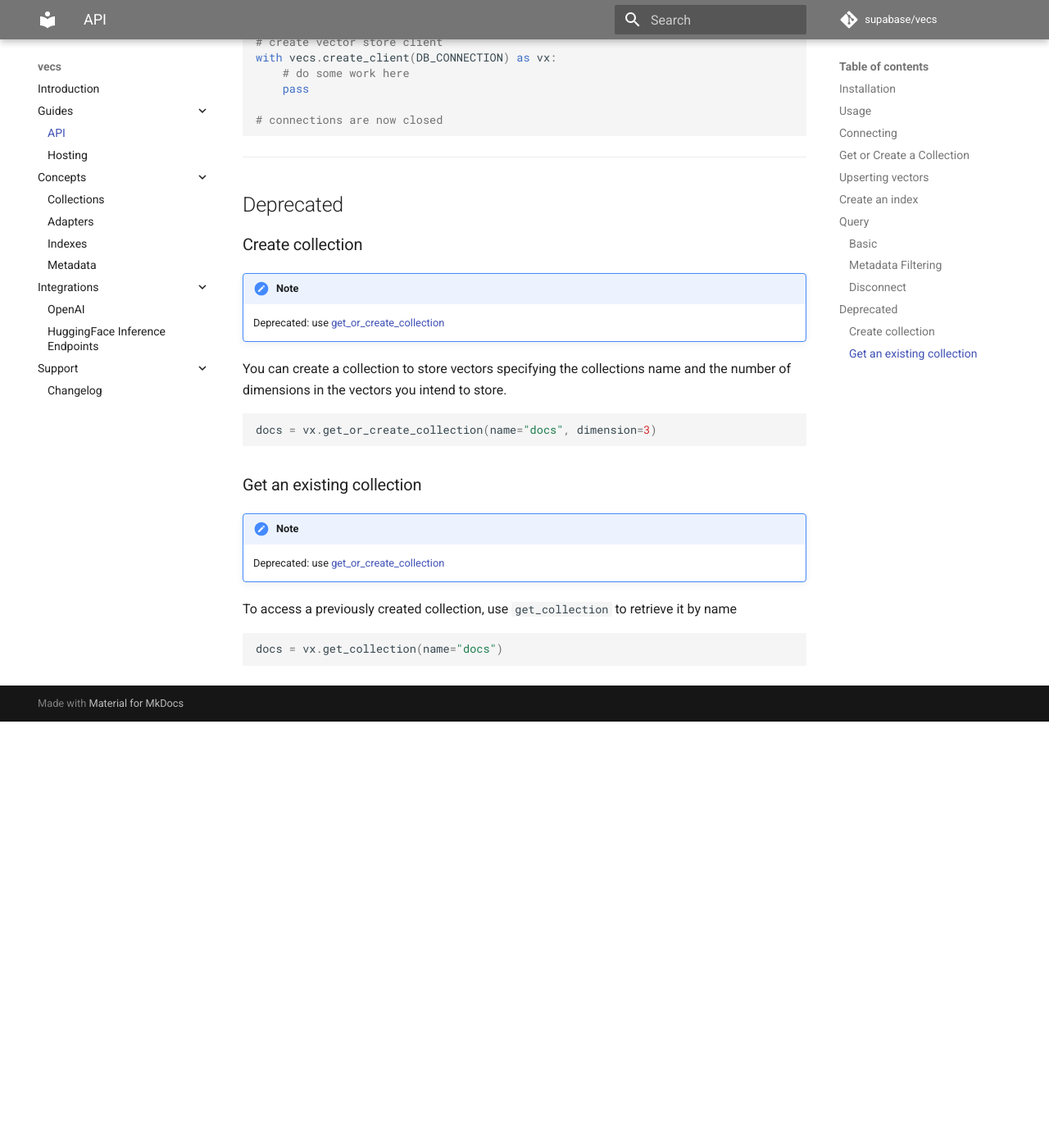
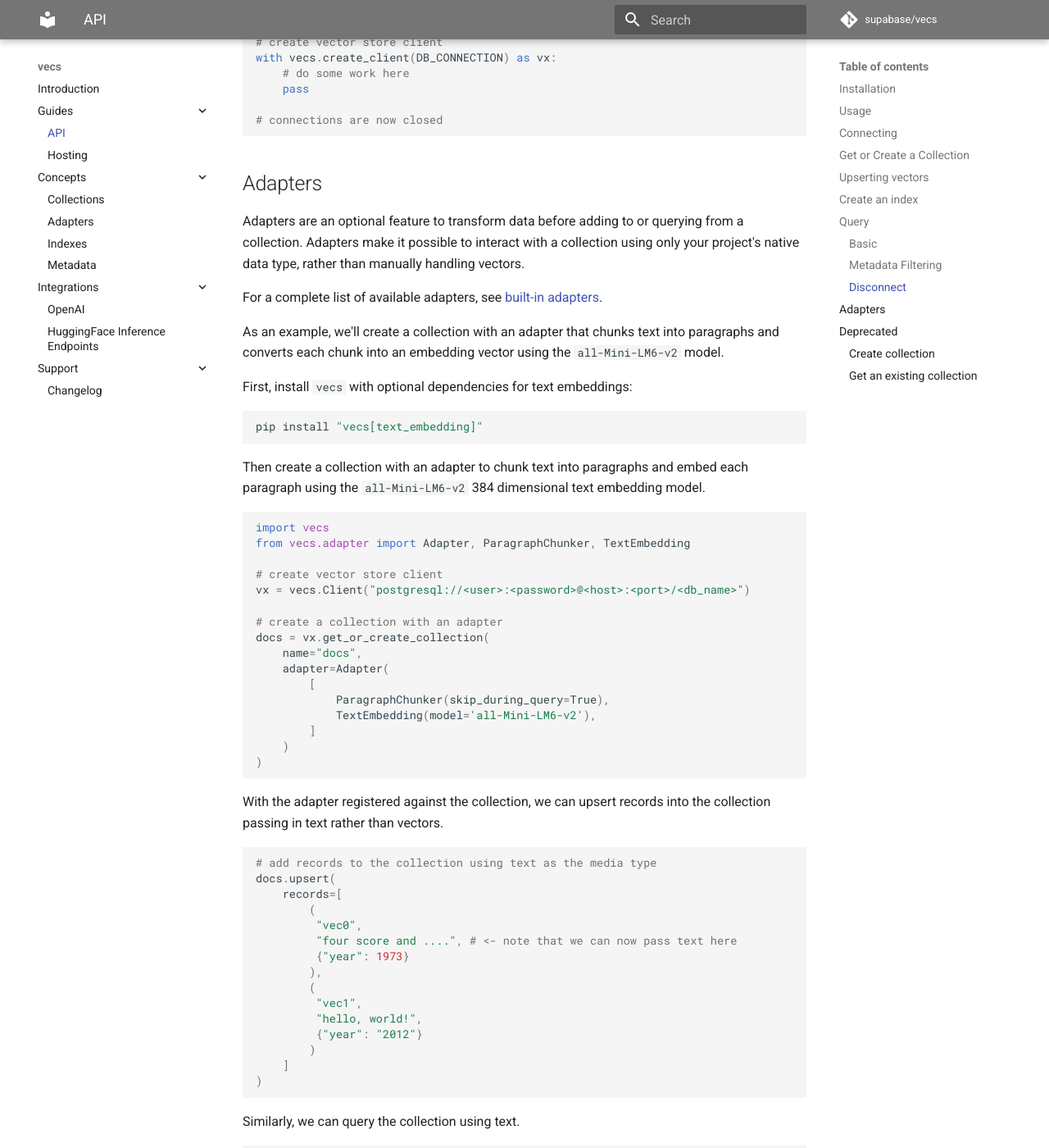
Before and after one commit to supabase/vecs, an MkDocs documentation site: the page built from docs/api.md, in a window 1280 px wide and 1400 px high, scrolled down 3845 px. Shown: the whole window at 82% size. Built offline with MkDocs 1.6.1 and Material for MkDocs 9.7.7, drawn with Linux system fonts in a browser that asks for light colours; comment, search, counter and statistics services are not loaded; before the commit the page ends 4725 px from its top, so only the background shows below that; some of the changed text lies outside the part shown.

Commit message:
add adapters section to api docs

````diff
--- a/docs/api.md
+++ b/docs/api.md
@@ -178,6 +178,70 @@ with vecs.create_client(DB_CONNECTION) as vx:
 ```
 
 
+## Adapters
+
+Adapters are an optional feature to transform data before adding to or querying from a collection. Adapters make it possible to interact with a collection using only your project's native data type, rather than manually handling vectors.
+
+For a complete list of available adapters, see [built-in adapters](concepts_adapters.md#built-in-adapters).
+
+As an example, we'll create a collection with an adapter that chunks text into paragraphs and converts each chunk into an embedding vector using the `all-Mini-LM6-v2` model.
+
+First, install `vecs` with optional dependencies for text embeddings:
+```sh
+pip install "vecs[text_embedding]"
+```
+
+Then create a collection with an adapter to chunk text into paragraphs and embed each paragraph using the `all-Mini-LM6-v2` 384 dimensional text embedding model.
+
+```python
+import vecs
+from vecs.adapter import Adapter, ParagraphChunker, TextEmbedding
+
+# create vector store client
+vx = vecs.Client("postgresql://<user>:<password>@<host>:<port>/<db_name>")
+
+# create a collection with an adapter
+docs = vx.get_or_create_collection(
+    name="docs",
+    adapter=Adapter(
+        [
+            ParagraphChunker(skip_during_query=True),
+            TextEmbedding(model='all-Mini-LM6-v2'),
+        ]
+    )
+)
+
+```
+
+With the adapter registered against the collection, we can upsert records into the collection passing in text rather than vectors.
+
+```python
+# add records to the collection using text as the media type
+docs.upsert(
+    records=[
+        (
+         "vec0",
+         "four score and ....", # <- note that we can now pass text here
+         {"year": 1973}
+        ),
+        (
+         "vec1",
+         "hello, world!",
+         {"year": "2012"}
+        )
+    ]
+)
+```
+
+Similarly, we can query the collection using text.
+```python
+
+# search by text
+docs.query(data="foo bar")
+```
+
+
+
 ---------
 ## Deprecated
 
````
